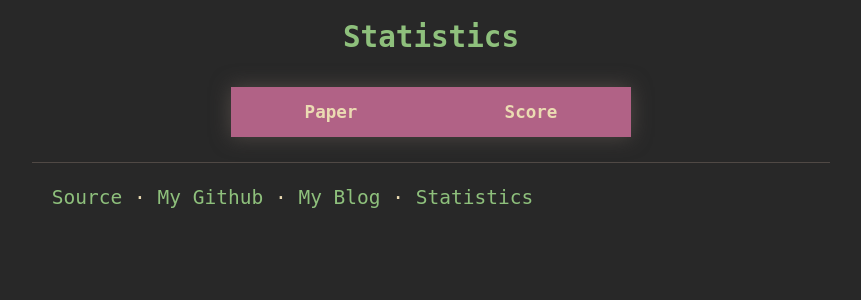
After one commit to ghassbomb/mcqambridge, a Flask app: page /statistics in a window 1280 px wide. The commit adds this page. Shown: the top 300 px of the page, without its empty margins (209-1070 px from the left). Run offline with Flask 3, Linux system fonts and the light colour scheme; lists and menus that the app fills with data are empty; some web fonts are replaced.

Commit message:
feat: :sparkles: added papers/scores tracking; stored in cookies
Added statistics page that tracks the papers solved and the scores obtained, all stored in cookies.

```diff
--- a/app.py
+++ b/app.py
@@ -1,27 +1,29 @@
-from flask import Flask, render_template, request, send_from_directory
+import os
+import re
+import json
+from flask import Flask, render_template, request, send_from_directory, make_response
 import requests
-import os
 from PyPDF2 import PdfReader
-import re
-
 
 # Creates flask app
 app = Flask(__name__)
+app.secret_key = os.urandom(24)
 answers = {}
+papers = {}
 
 
 def extract_answers(ms):
     """Takes the marking scheme as a parameter, goes through it, and stores all its contents in a 'dump'."""
-    answers = ''
+    mcqanswers = ''
     with open(ms, 'rb') as file:
         reader = PdfReader(file)
         for pageno in range(1, len(reader.pages)):
-            answers += (reader.pages[pageno]).extract_text()
-    return answers
+            mcqanswers += (reader.pages[pageno]).extract_text()
+    return mcqanswers
 
 
 def ans_filter(raw):
-    """Takes the dump generated in extract_answers() and filters it to extract all MCQ answers in a list (by extracting all individual letters)"""
+    """Takes the dump generated in extract_answers() and filters it to extract all MCQ answers in a list (by extracting all individual letters through regex)"""
     raw_list = re.findall(r'\b[A-D]\b', raw)
     lst = [x for x in raw_list if len(x) == 1]
     return lst
@@ -55,6 +57,26 @@ def download_pdfs(subj, year, month, variant, ce):
     return url_qp
 
 
+def get_paper_name(subj, year, month, variant, ce):
+    """Gets paper name, for statistics and pdf.html title"""
+    subj_code = ''
+    flag = False
+
+    if ce is None:
+        ce = 1
+
+    for char in subj:
+        if char == '(':
+            flag = True
+            continue
+        if char == ')':
+            flag = False
+        if flag == True:
+            subj_code += char
+
+    return f"{subj_code}_{month}{str(year)[2:4]}_qp_{ce}{variant}"
+
+
 @app.route("/")
 def index():
     return render_template('index.html')
@@ -62,7 +84,6 @@ def index():
 
 @app.route("/pdf", methods=['GET', 'POST'])
 def pdf_display():
-    global pdf_link
     if request.method == 'GET':
         return "The URL / is accessed directly. Try going to '/' to submit the form."
 
@@ -76,10 +97,18 @@ def pdf_display():
         pdf_link = download_pdfs(subj, year, month, variant, ce)
         raw_mess = extract_answers('static/pdf/ms.pdf')
         answers = ans_filter(raw_mess)
+        paper_name = get_paper_name(subj, year, month, variant, ce)
 
         question_number = 0
         score = 0  # Initialize the score to 0
-        return render_template('pdf.html', question_number=question_number, answers=answers, score=score, pdf_link=pdf_link)
+
+        papers_json = request.cookies.get('papers_scores')
+        papers = json.loads(papers_json) if papers_json else {}
+
+        resp = make_response(render_template('pdf.html', question_number=question_number, answers=answers, score=score, pdf_link=pdf_link, paper_name=paper_name))
+        resp.set_cookie('papers_scores', json.dumps(papers))
+
+        return resp
 
 
 @app.route('/static/pdf/<path:filename>')
@@ -93,9 +122,13 @@ def pdf_answers():
     pdf_link = request.form.get('pdf_link')
     question_number = int(request.form.get('question_number'))
     user_answer = request.form.get('user_answer')
+    paper_name = request.form.get('paper_name')
 
     raw_mess = extract_answers('static/pdf/ms.pdf')
     correct_answers = ans_filter(raw_mess)
+
+    papers_json = request.cookies.get('papers_scores')
+    papers = json.loads(papers_json) if papers_json else {}
 
     answers[question_number] = user_answer
     # Compare user's answer with the correct answer
@@ -111,9 +144,24 @@ def pdf_answers():
     next_question_number = question_number + 1
 
     if next_question_number >= len(correct_answers):
-        # The user has answered all the questions
-        return render_template('pdf_score.html', score=score, total_questions=len(correct_answers), answers=answers, correct_answers=correct_answers)
-    return render_template('pdf.html', question_number=next_question_number, answers=correct_answers, score=score, feedback=feedback, pdf_link=pdf_link)
+        papers[paper_name] = round((score/len(correct_answers))*100, 1)
+
+        resp = make_response(render_template('pdf_score.html', score=score, total_questions=len(correct_answers), answers=answers, correct_answers=correct_answers))
+        resp.set_cookie('papers_scores', json.dumps(papers))
+
+        return resp
+    resp = make_response(render_template('pdf.html', question_number=next_question_number, answers=correct_answers, score=score, feedback=feedback, pdf_link=pdf_link, paper_name=paper_name))
+    resp.set_cookie('papers_scores', json.dumps(papers))
+
+    return resp
+
+
+@app.route('/statistics')
+def statistics():
+    papers_json = request.cookies.get('papers_scores')
+    papers = json.loads(papers_json) if papers_json else {}
+
+    return render_template('statistics.html', papers=papers)
 
 
 if __name__ == '__main__':
--- a/static/css/main.css
+++ b/static/css/main.css
@@ -202,7 +202,7 @@ table {
 thead tr {
   background-color: var(--color-accent);
   color: var(--color-text);
-  text-align: left;
+  text-align: center;
 }
 th,
 td {
@@ -244,3 +244,8 @@ footer {
   height: 750px;
   border: none;
 }
+
+#stats {
+  display: flex;
+  justify-content: center;
+}
--- a/templates/base.html
+++ b/templates/base.html
@@ -43,7 +43,8 @@
     <footer>
       <a href="https://github.com/ghassbomb/mcqambridge">Source</a> ·
       <a href="https://github.com/ghassbomb/">My Github</a> ·
-      <a href="https://ghassbomb.github.io/">My Blog</a>
+      <a href="https://ghassbomb.github.io/">My Blog</a> ·
+      <a href="/statistics">Statistics</a>
       {% block footer %} {% endblock %}
     </footer>
   </body>
--- a/templates/pdf.html
+++ b/templates/pdf.html
@@ -1,5 +1,5 @@
 {% extends 'base.html' %} {% block head %}
-<title>Questions</title>
+<title>{{ paper_name }}</title>
 {% endblock %} {% block article %}
 <div class="answer-form-title">
   <a href="/">Question {{ question_number+1 }}</a>
@@ -10,6 +10,7 @@
   <input type="hidden" name="answers_json" value="{{ answers_json }}" />
   <input type="hidden" name="score" value="{{ score }}" />
   <input type="hidden" name="pdf_link" value="{{ pdf_link }}" />
+  <input type="hidden" name="paper_name" value="{{ paper_name }}" />
   <button type="submit" name="user_answer" value="A" class="answer-button">
     A
   </button>
--- /dev/null
+++ b/templates/statistics.html
@@ -0,0 +1,26 @@
+{% extends 'base.html' %}
+{% block head %}
+<title>Statistics</title>
+{% endblock %}
+{% block article %}
+    <h1 style="text-align: center;"> <a href="/">Statistics</a></h1>
+    <div id="stats">
+        <table>
+            <thead>
+                <tr>
+                    <th>Paper</th>
+                    <th>Score</th>
+                </tr>
+            </thead>
+            <tbody>
+                {% for paper in papers %}
+                <tr>
+                    <th>{{ paper }}</th>
+                    <th>{{ papers[paper] }}%</th>
+                </tr>
+                {% endfor %}
+            </tbody>
+        </table>
+    </div>
+
+{% endblock %}
```
Also changed, not shown: templates/index.html (+0 -10 lines), 1 other file.
